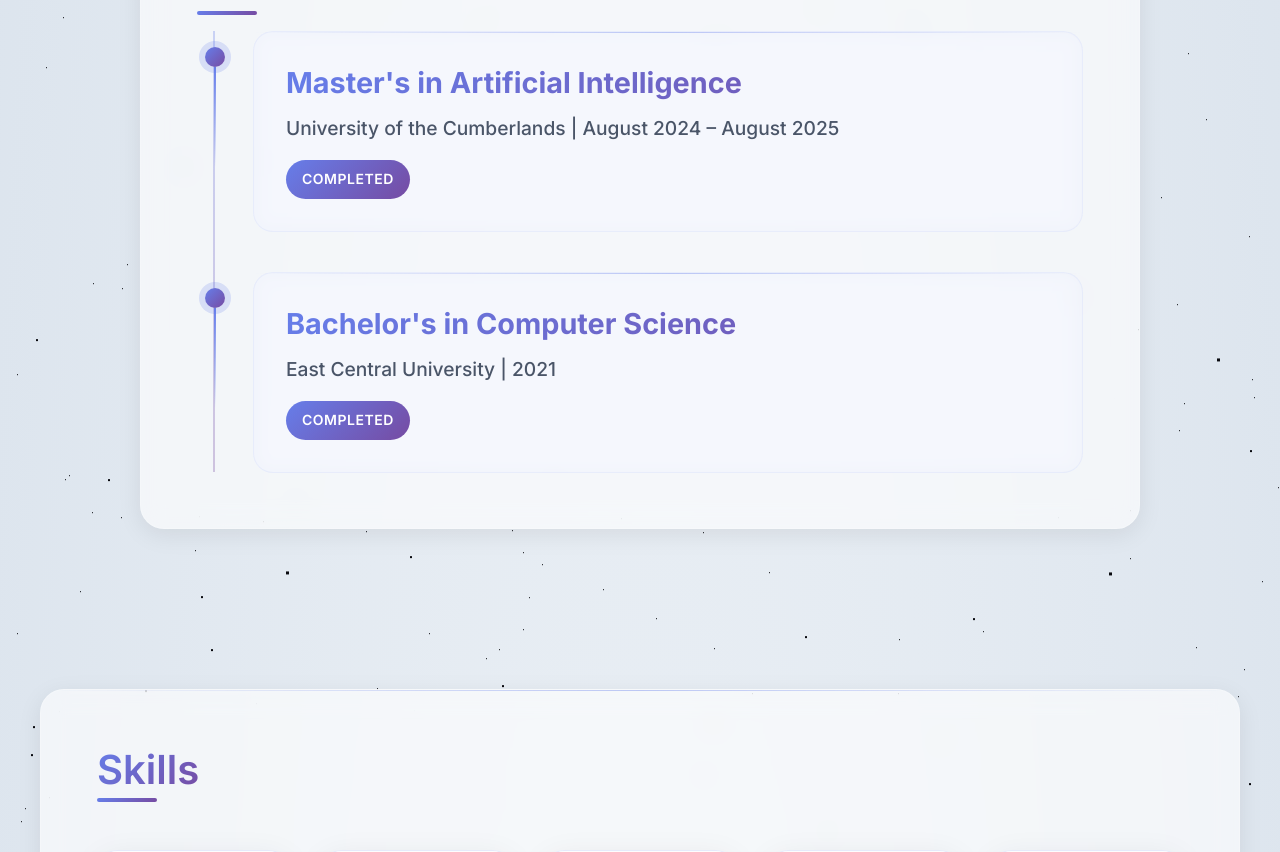
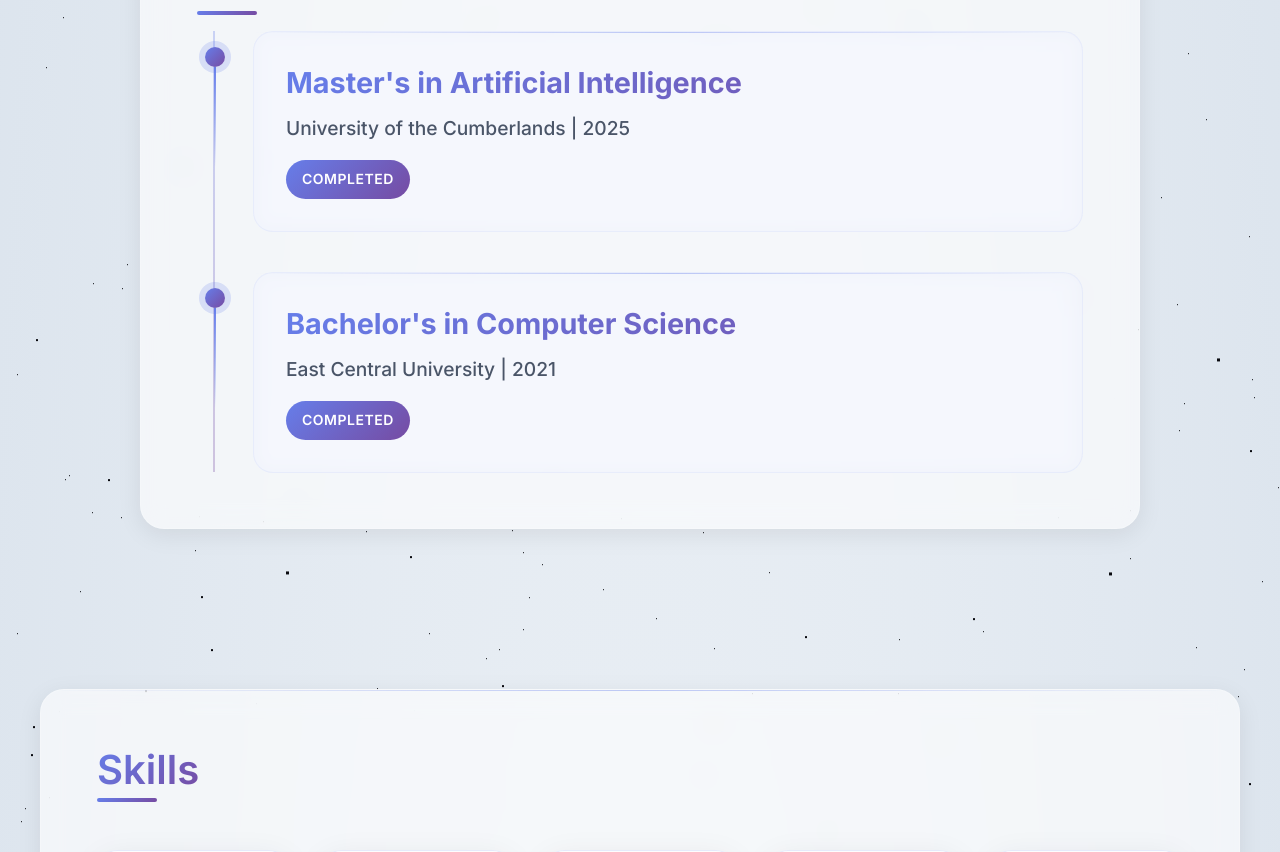
Before and after one commit to ankitrijal2054/portfolio_website, a React (Create React App) app: page / in a window 1280 px wide. Shown: the part 2639-3491 px from the top of the page. Built offline with nearby package versions, Linux system fonts and the light colour scheme.

Commit message:
Updated Resume

```diff
--- a/src/components/Education.js
+++ b/src/components/Education.js
@@ -59,7 +59,7 @@
                     Master's in Artificial Intelligence
                   </motion.h3>
                   <p className="college-details">
-                    University of the Cumberlands | August 2024 – August 2025
+                    University of the Cumberlands | 2025
                   </p>
                   <div className="education-status completed">Completed</div>
                 </div>
```
Also changed, not shown: 1 other file (tests, documents, lock files or other folders).
